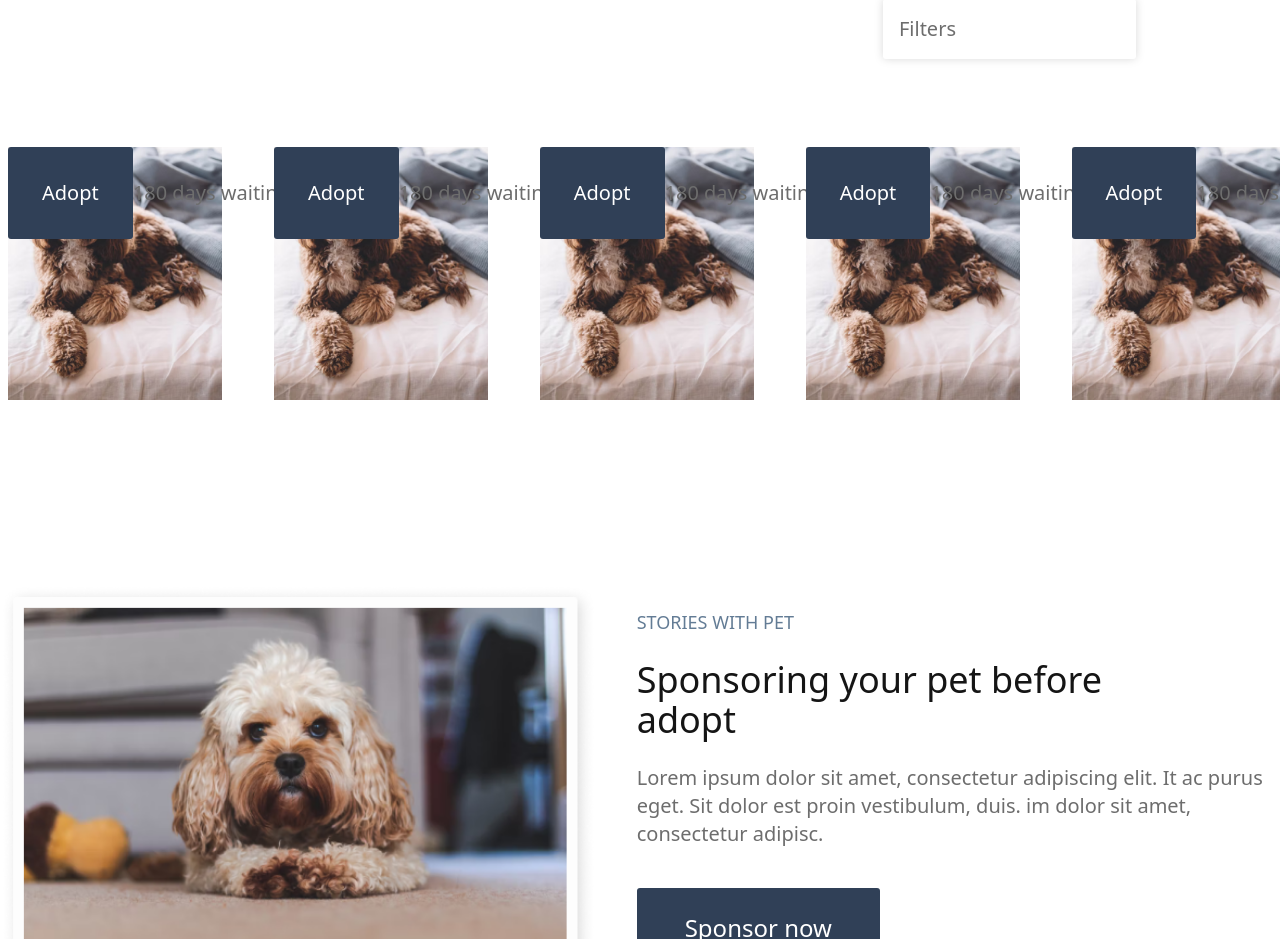
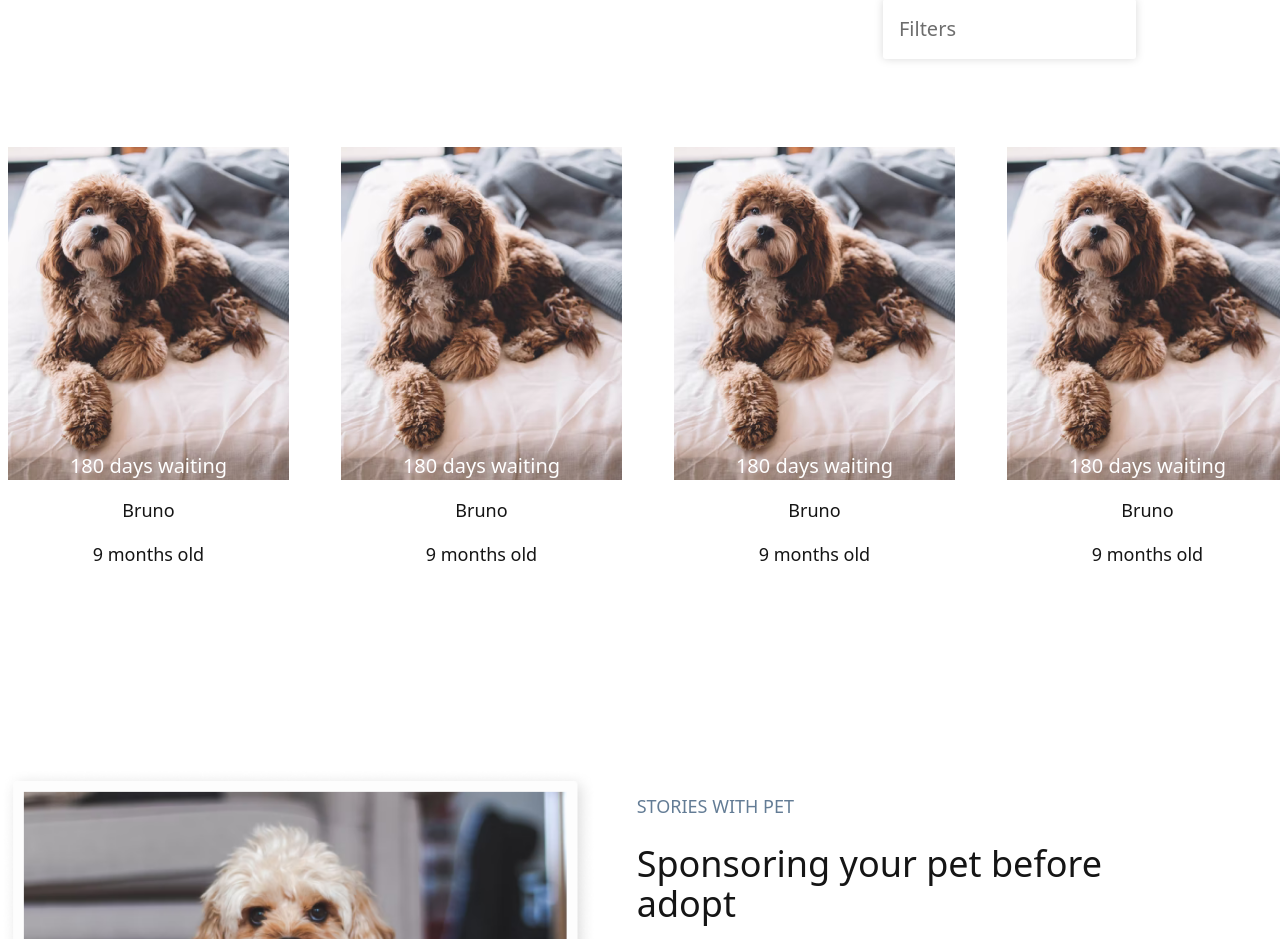
Before and after one commit to anwsaif/adoptme-landing-page, a React (Vite) app: page / in a window 1280 px wide. Shown: the part 2035-2974 px from the top of the page. Built offline with nearby package versions, Linux system fonts and the light colour scheme; some icons are missing.

Commit message:
style: layout the adoption card items

```diff
--- a/src/ui/AdoptionCard.jsx
+++ b/src/ui/AdoptionCard.jsx
@@ -4,10 +4,14 @@ function AdoptionCard(props) {
   const {name, days, age, img} = props
   const imgSrc = `/src/assets/adoptions/${img}`
   return (
-    <div className="hover:drop-shadow-primary hover:bg-[#FEFEFE] p-1 lg:p-2 transition max-w-[297px] snap-start shrink-0">
-      <div className={`relative bg-cover bg-no-repeat aspect-[281/333]`} style={{"backgroundImage": `url(${imgSrc})`}}>
-        <button className='bg-primary text-white w-7/12 py-4 lg:py-8 rounded-[3px]'>Adopt</button>
-        <span>{days} days waiting</span>
+    <div className="flex w-full max-w-[297px] shrink-0 snap-start flex-col items-center p-1 transition hover:bg-[#FEFEFE] hover:drop-shadow-primary lg:p-2">
+      <div className={`flex items-center group flex-col justify-end bg-cover bg-no-repeat aspect-[281/333] w-full`} style={{"backgroundImage": `url(${imgSrc})`}}>
+        <button className='mb-[5em] w-1/3 rounded-[3px] bg-primary py-2 text-white hover:-translate-y-2 hover:!bg-primary hover:!text-white group-hover:opacity-100 lg:w-2/3 lg:py-4 lg:opacity-0'>Adopt</button>
+        <span className='text-base text-white transition duration-200 hover:text-dark lg:text-xl'>{days} days waiting</span>
+      </div>
+      <div className='my-2 flex flex-col gap-2 text-center text-sm text-dark lg:my-4 lg:gap-4 lg:text-lg'>
+        <span>{name}</span>
+        <span>{age} old</span>
       </div>
     </div>
   )
```
